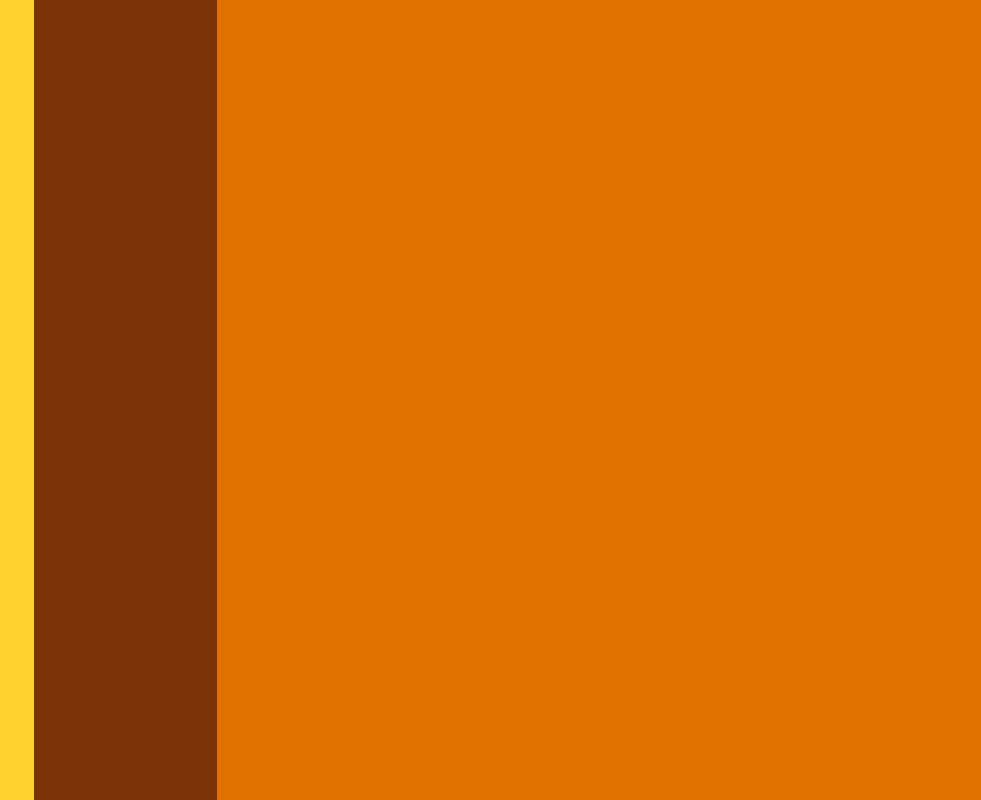
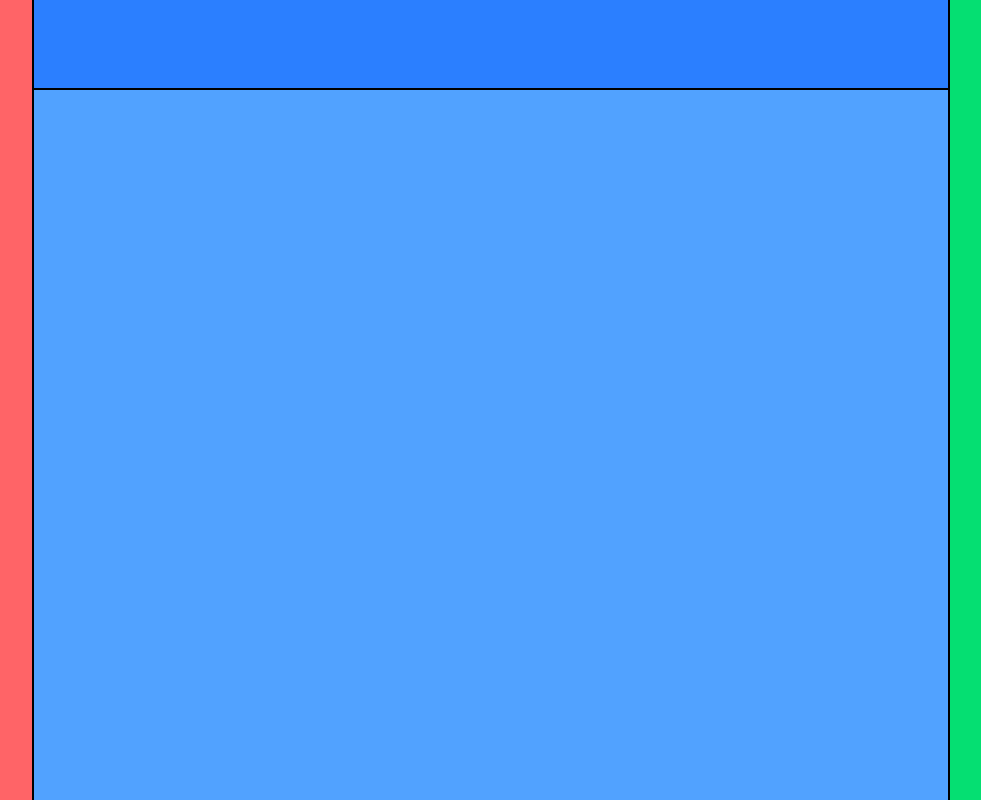
Before and after one commit to mohammadrezarostami277/panel-for-manage, a website: page index.html in a window 1280 px wide. Shown: the whole page, without its empty margins (149-1130 px from the left). Drawn offline with Linux system fonts and the light colour scheme.

Commit message:
complit division

```diff
--- a/index.html
+++ b/index.html
@@ -1,23 +1,23 @@
 <!DOCTYPE html>
 <html lang="en">
+
 <head>
     <meta charset="UTF-8">
     <meta name="viewport" content="width=device-width, initial-scale=1.0">
     <title>Document</title>
     <link rel="stylesheet" href="src/output.css">
 </head>
+
 <body>
 
-    <main class=" bg-amber-400 grid grid-cols-7">
-        <section class="bg-amber-300 w-full h-screen">
+    <main class="grid grid-cols-7 h-screen">
+        <section class="bg-red-400 border-r-2"></section>
+        <section class="bg-blue-400 col-span-5 ">
+            <div class="bg-blue-500 p-11 border-b-2"></div>
 
         </section>
-        <section class="bg-amber-900 w-full h-screen">
-
-        </section>
-        <section  class="bg-amber-600 w-full h-screen col-span-5">
-
-        </section>
+        <section class="bg-green-400 border-l-2"></section>
     </main>
 </body>
+
 </html>
```
Also changed, not shown: src/output.css.
